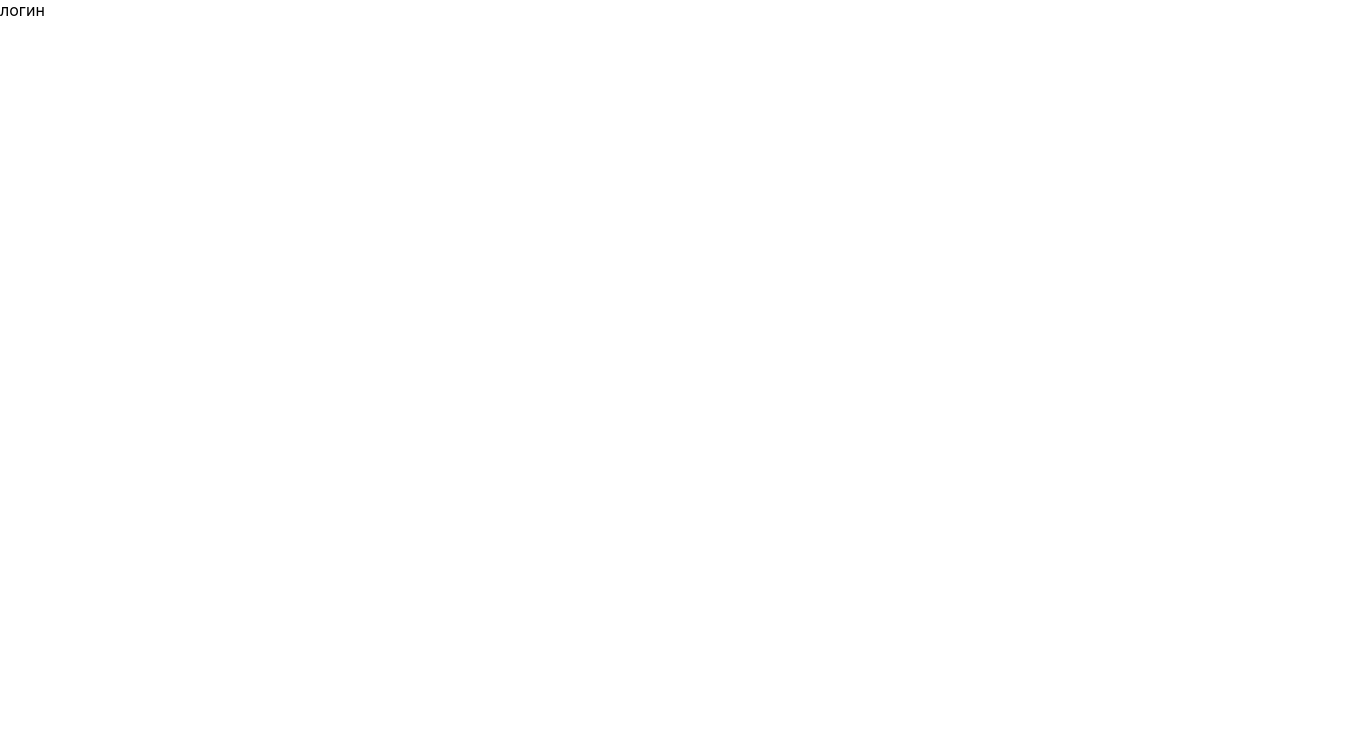
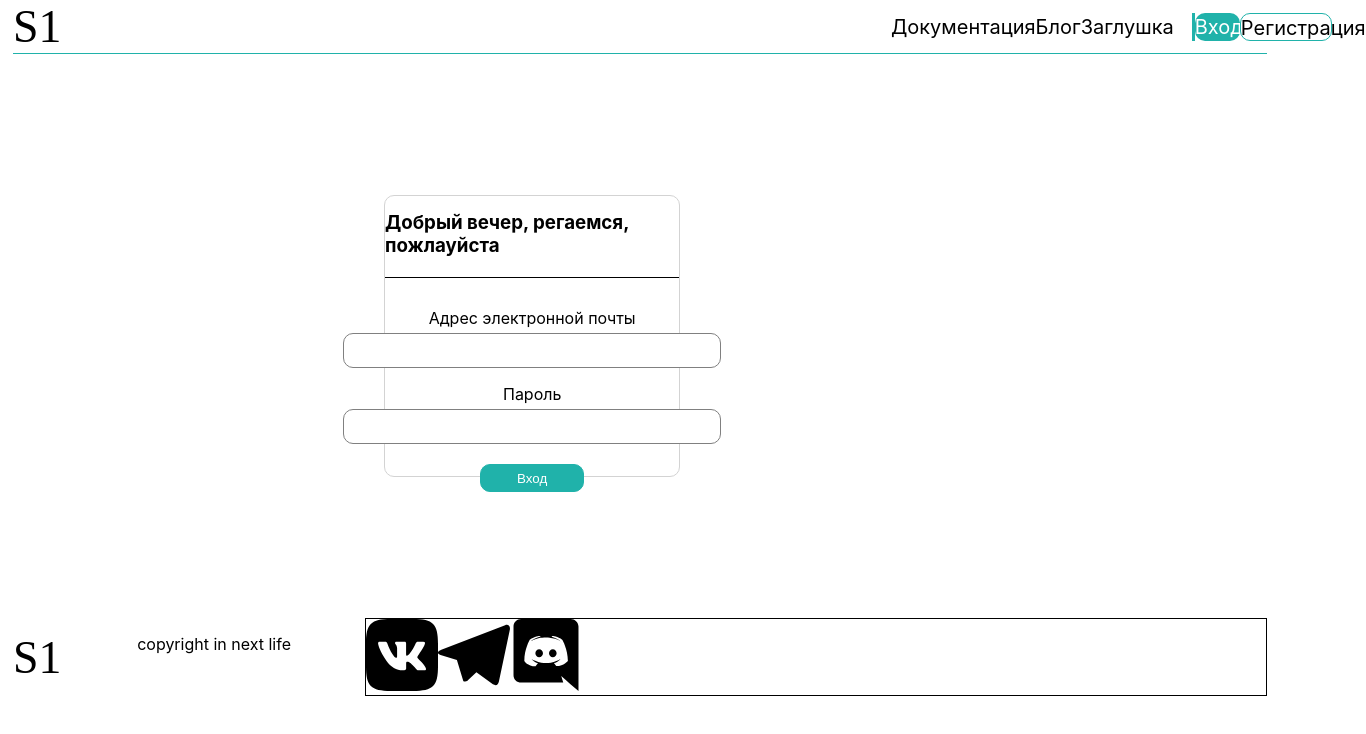
Before and after one commit to YaMamaLuL/Orche, a React (Create React App) app: page /login in a window 1280 px wide. Shown: the top 734 px of the page, 1366 px wide, since content can reach past the window. Built offline with nearby package versions, Linux system fonts and the light colour scheme.

Commit message:
HeadFootPC

```diff
--- a/package.json
+++ b/package.json
@@ -3,6 +3,7 @@
   "version": "0.1.0",
   "private": true,
   "dependencies": {
+    "@tabler/icons-react": "^2.20.0",
     "@testing-library/jest-dom": "^5.16.5",
     "@testing-library/react": "^13.4.0",
     "@testing-library/user-event": "^13.5.0",
--- a/src/components/login/LogIn.tsx
+++ b/src/components/login/LogIn.tsx
@@ -1,5 +1,23 @@
+import SiteHeader from "../../ui/header/SiteHeader";
+import styles from "./LogInHeader.module.scss"
+import SiteFooter from "../../ui/footer/SiteFooter";
 const LogIn = () =>{
-    return(<div>логин</div>)
+    return(
+        <div className={styles.logWrapper}>
+            <SiteHeader isLogged={false} userName="nothing" />
+            <div className={styles.loginPage}>
+                <h3>Добрый вечер, регаемся, пожлауйста</h3>
+                <div className={styles.logForm}>
+                    <p>Адрес электронной почты</p>
+                    <input></input>
+                    <p>Пароль</p>
+                    <input></input><br/>
+                    <button>Вход</button>
+                </div>
+            </div>
+            <SiteFooter></SiteFooter>
+        </div>
+    )
 }
 
 export default LogIn
--- /dev/null
+++ b/src/components/login/LogInHeader.module.scss
@@ -0,0 +1,46 @@
+.logWrapper {
+  .loginPage {
+    display: flex;
+    flex-direction: column;
+    align-items: center;
+    border: 1px solid lightgray;
+    border-radius: 10px;
+    width: 23%;
+    margin: 11% 30%;
+    height: 35vh;
+
+    h3 {
+      border-bottom: 1px solid black;
+      padding-bottom: 20px;
+      margin-top: 5%;
+      margin-bottom: 5%;
+    }
+
+    p {
+      margin-bottom: 5px;
+    }
+
+    .logForm {
+      display: flex;
+      flex-direction: column;
+      align-items: center;
+
+      input {
+        height: 35%;
+        width: 180%;
+        border-radius: 10px;
+        border: 1px solid gray;
+      }
+
+      button {
+        margin-top: 0px;
+        width: 50%;
+        background-color: lightseagreen;
+        color: white;
+        border: 1px solid lightseagreen;
+        border-radius: 10px;
+        height: 60px;
+      }
+    }
+  }
+}
--- a/src/components/registration/Registration.tsx
+++ b/src/components/registration/Registration.tsx
@@ -1,5 +1,30 @@
+import SiteHeader from "../../ui/header/SiteHeader";
+import styles from "../login/LogInHeader.module.scss";
+import SiteFooter from "../../ui/footer/SiteFooter";
+
 const Registration = () =>{
-    return(<div>рег</div>)
+    return(
+        <div>
+            <SiteHeader isLogged={false} userName="nothing" />
+            <div className={styles.loginPage}>
+                <h3>Добрый вечер, регаемся, пожлауйста</h3>
+                <div className={styles.regForm}>
+                    <p>Ваше имя</p>
+                    <input></input>
+                    <p>Адрес электронной почты</p>
+                    <input></input>
+                    <p>Пароль</p>
+                    <input></input>
+                    <p>Подтверждение пароля</p>
+                    <input></input>
+                    <input type="checkbox"></input>
+                    <p>Принимаю все, что написано в том документе большом</p>
+                    <button>Регистер</button>
+                </div>
+            </div>
+            <SiteFooter></SiteFooter>
+        </div>
+    )
 }
 
 export default Registration
--- a/src/ui/footer/SiteFooter.module.scss
+++ b/src/ui/footer/SiteFooter.module.scss
@@ -4,8 +4,9 @@
   display: flex;
   flex-direction: row;
   justify-content: space-between;
-  border: solid 1px salmon;
+  vertical-align: bottom;
   margin: 0 1%;
-  div{border:1px solid darkslateblue; width:100px}
+  .images{padding-right: -50px ;margin-right: -50%; img{padding-right: -50px}}
 
+  div{border:1px solid black}
 }
--- a/src/ui/footer/SiteFooter.tsx
+++ b/src/ui/footer/SiteFooter.tsx
@@ -5,15 +5,13 @@ import styles from "./SiteFooter.module.scss"
 const SiteFooter = () => {
     return (
         <div className={styles.footerWrapper}>
-            <img src={logo} alt="logoImg" width="2%"/>
-            <div>copyright in next life</div>
-            <div>
-                {socialMediaLinks.map(item=>
-                    <a href={item.ref}>
-                        <img src={item.logo} alt="socialmedialogo" width="4%"/>
-                    </a>)}
-            </div>
-            <div>asdasd</div>
+            <img src={logo} alt="logoImg" width="4%"/>
+            <p>copyright in next life</p>
+            <div>{socialMediaLinks.map(item=>
+                <a href={item.ref} className={styles.anchors}>
+                    <img src={item.logo} width="8%"/>
+                </a>)}</div>
+
         </div>
     )
 }
--- a/src/ui/header/SiteHeader.module.scss
+++ b/src/ui/header/SiteHeader.module.scss
@@ -2,6 +2,48 @@
   display: flex;
   flex-direction: row;
   justify-content: space-between;
-  border: 1px solid salmon;
   margin:0 1%;
+  border-bottom: 1px solid lightseagreen;
+
+  .pageLinks{
+    margin: 1% 0%;
+    display: flex;
+    flex-direction: row;
+    justify-content: space-between;
+    width:30%
+  };
+
+  .link{
+    padding-top: 2px;
+    font-size: 20px;
+    text-decoration: none;
+    color: black};
+    text-align: center;
+
+  .logLink{
+    font-size: 20px;
+    text-decoration: none;
+    color: white;
+    width:12%;
+    padding-top: 2px;
+    border-radius: 10px;
+    background-color: lightseagreen;
+    text-align: center;
+  };
+
+  .regLink{
+    font-size: 20px;
+    text-align: center;
+    width: 24%;
+    text-decoration: none;
+    color: black;
+    border: 1px solid lightseagreen;
+    border-radius: 10px;
+    padding-top: 2px;
+  }
+
+  :nth-child(3){
+    padding-right: 18px;
+    border-right: 3px solid lightseagreen;
+  }
 }
--- a/src/ui/header/SiteHeader.tsx
+++ b/src/ui/header/SiteHeader.tsx
@@ -12,14 +12,12 @@ const SiteHeader = ({isLogged, userName} : userInfoProps) => {
     return(
         <div className={styles.headerWrapper}>
             <img src={logo} alt="mainlogo" width="4%"/>
-            <div>
+            <div className={styles.pageLinks}>
                 {LinkButtons.map(item => (
-                    <NavLink to={item.ref}>{item.title}</NavLink>
+                    <NavLink className={styles.link} to={item.ref}>{item.title}</NavLink>
                 ))}
-            </div>
-            <div>
-                <NavLink to="/login">Вход</NavLink>
-                <NavLink to="/registration">Регистрация</NavLink>
+                <NavLink className={styles.logLink} to="/login">Вход</NavLink>
+                <NavLink className={styles.regLink} to="/registration">Регистрация</NavLink>
             </div>
         </div>
     )
```
Also changed, not shown: 1 other file (tests, documents, lock files or other folders).
